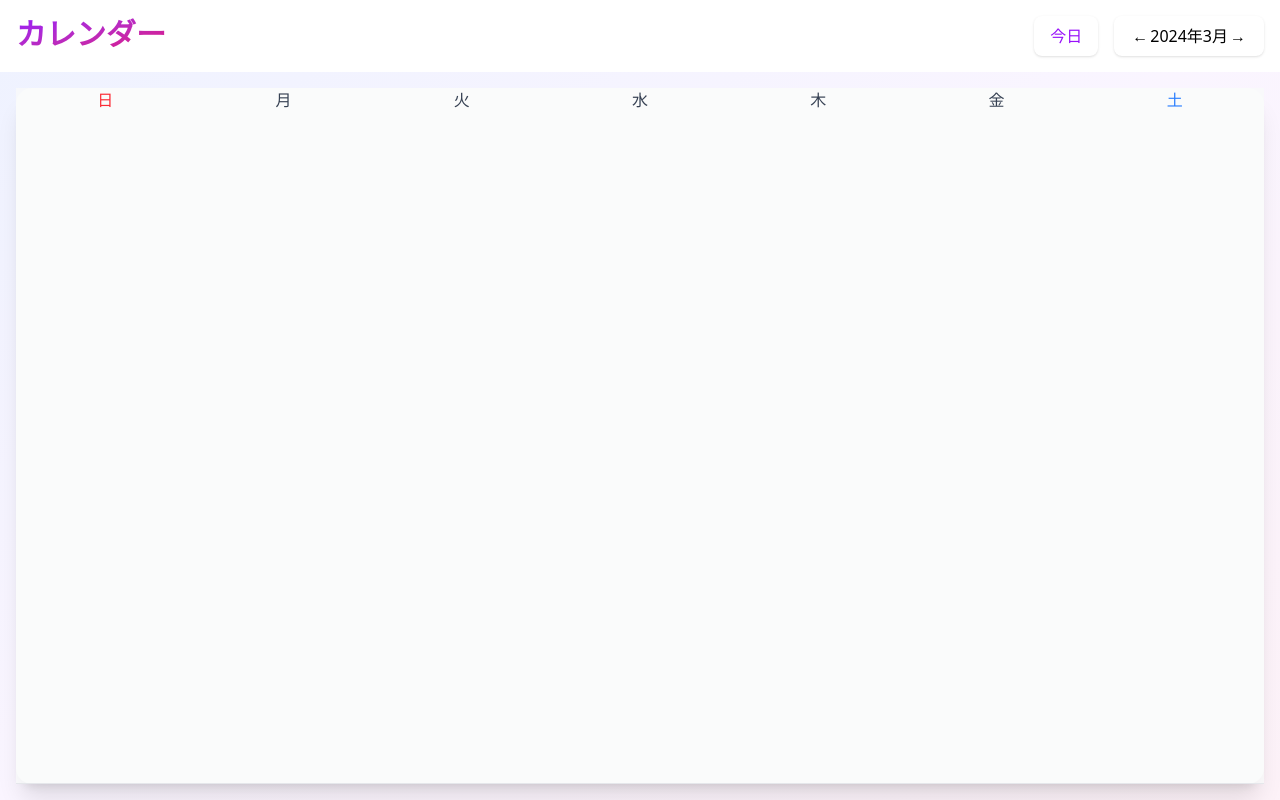
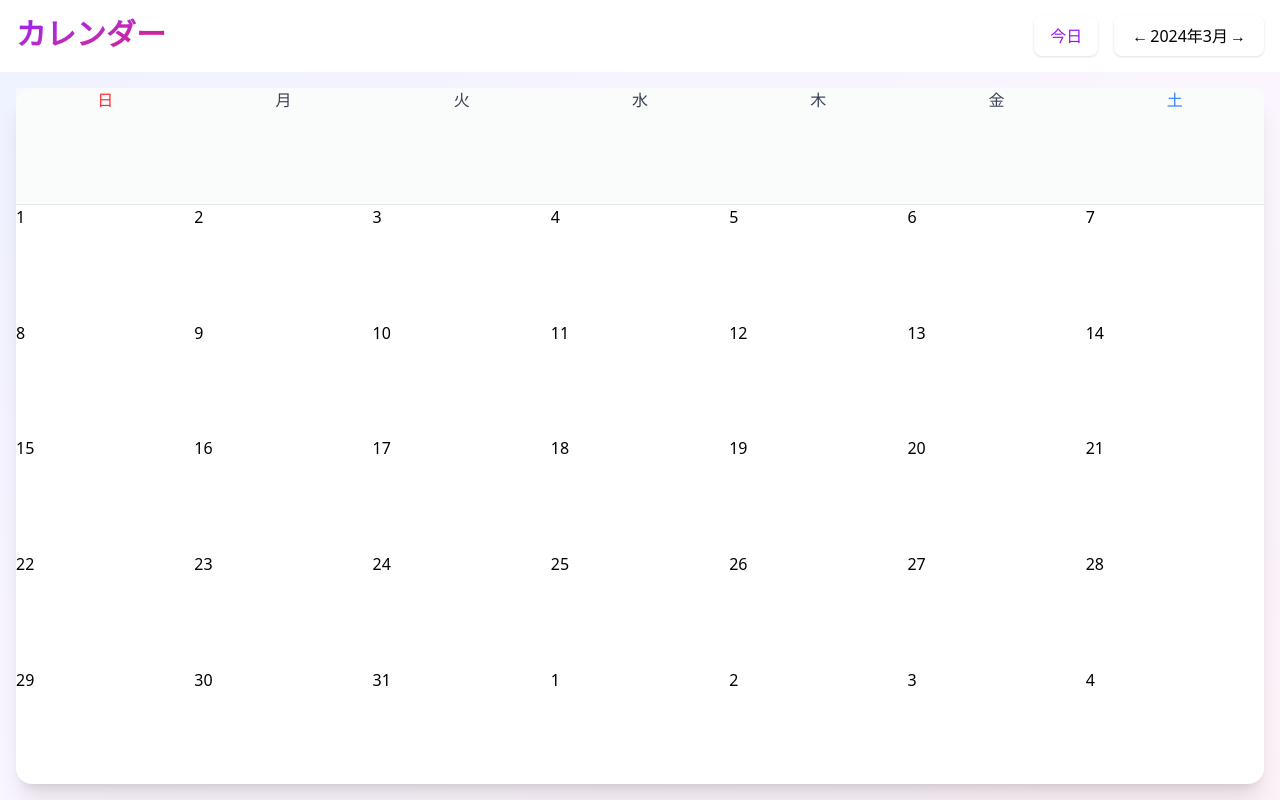
Before and after one commit to umedanaoyuki/practice-tailwind, a Next.js app: page /calendar in a window 1280 px wide. Built offline with nearby package versions, Linux system fonts and the light colour scheme.

Commit message:
feat: 日付のマークアップ

```diff
--- a/src/app/calendar/page.tsx
+++ b/src/app/calendar/page.tsx
@@ -3,6 +3,8 @@ import React from "react";
 
 const CalendarPage = () => {
   const weekDays = ["日", "月", "火", "水", "木", "金", "土"];
+
+  const days = Array.from({ length: 35 }, (_, i) => i + 1);
 
   return (
     <div className="flex h-screen flex-col bg-linear-to-br from-indigo-50 via-purple-50 to-pink-50">
@@ -41,11 +43,16 @@ const CalendarPage = () => {
             </div>
           );
         })}
+        {days.map((day) => {
+          return (
+            <div key={day}>
+              <span>{day <= 31 ? day : day - 31}</span>
+            </div>
+          );
+        })}
       </div>
     </div>
   );
 };
 
 export default CalendarPage;
-
-// className={`border-b border-solid border-gray-200 bg-gray-50/80 text-center ${i === 0 ? "text-red-500" : ""} ${i === 6 ? "text-blue-500" : ""} ${i !== 0 && i !== 6 ? "text-gray-500" : ""}`}
```
